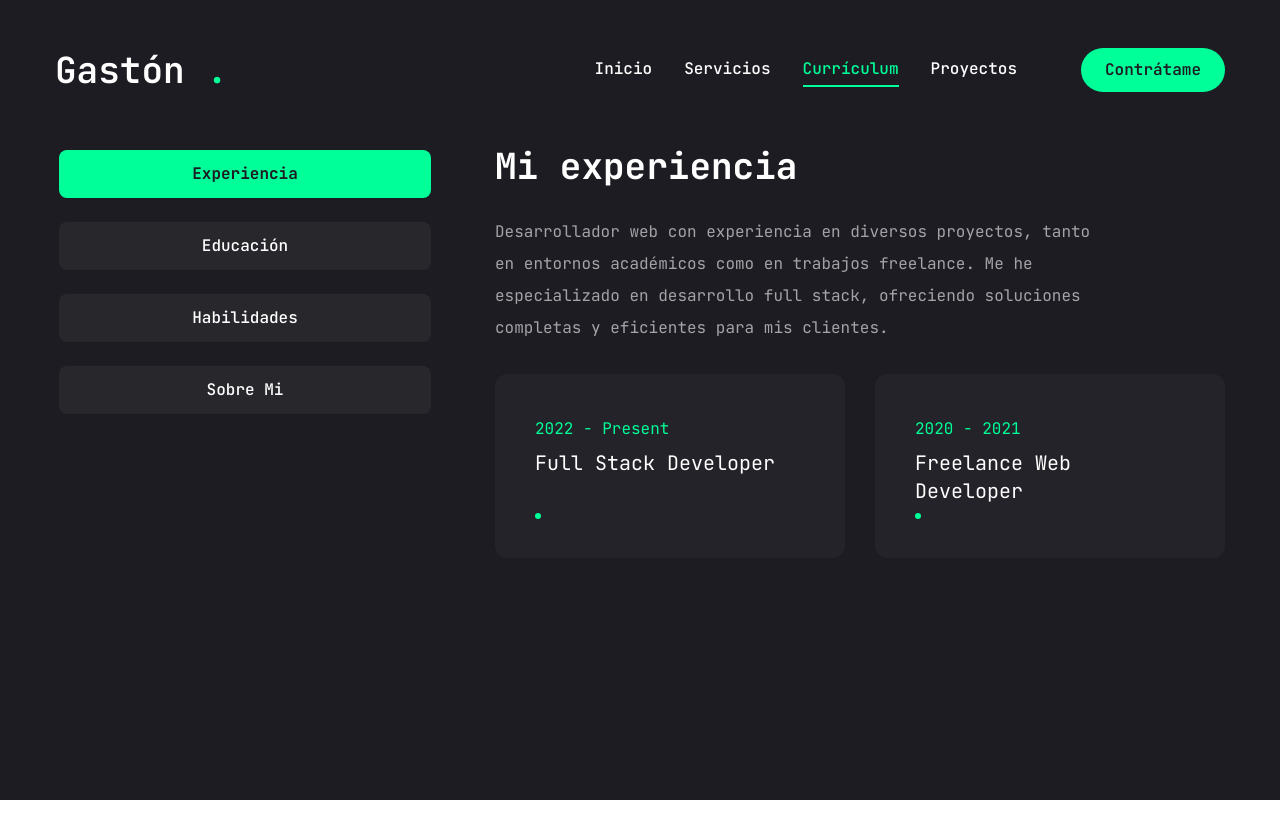
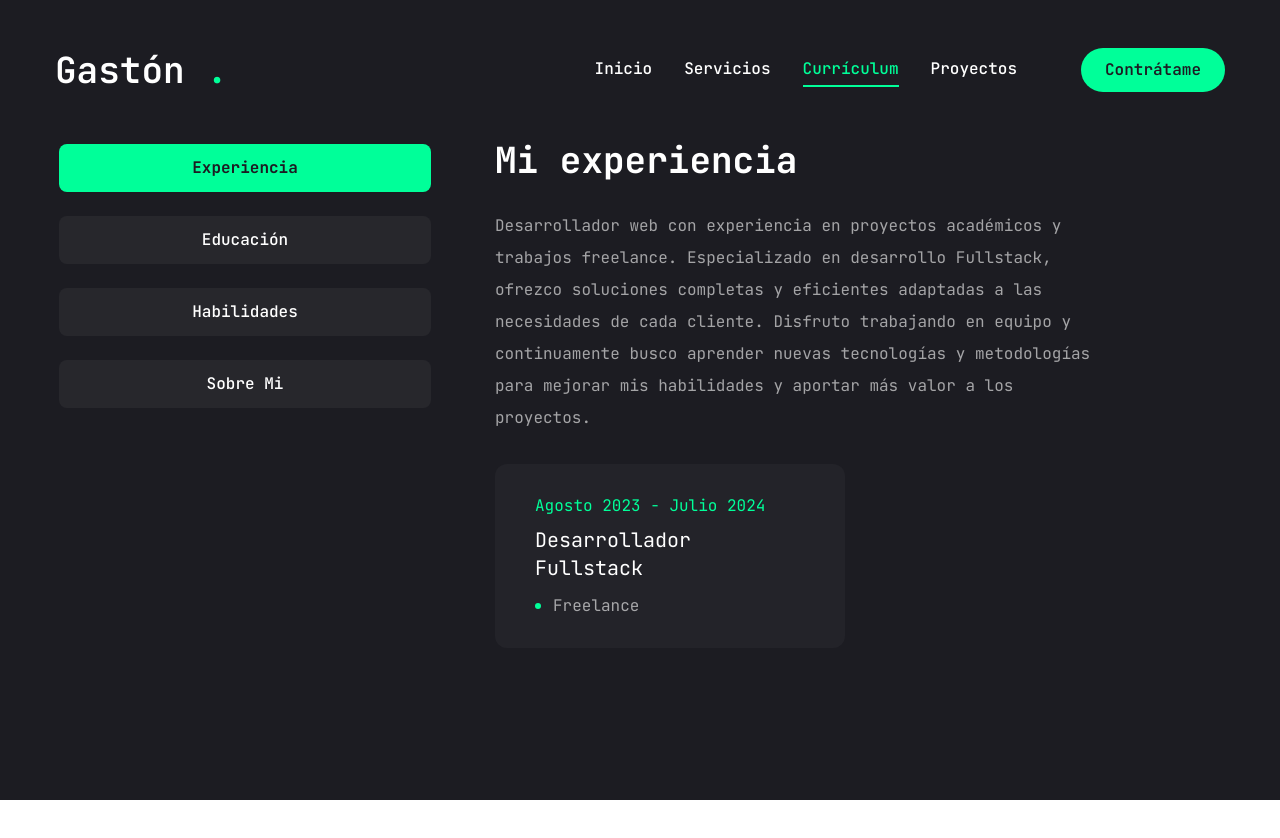
Before and after one commit to lisuben15/portfolio, a Next.js app: page /resume in a window 1280 px wide. Shown: the top 838 px of the page. Before the commit the page ends 800 px from the top, so only its background shows below. Built offline with nearby package versions, Linux system fonts and the light colour scheme.

Commit message:
Actualizo experiencia

```diff
--- a/app/page.jsx
+++ b/app/page.jsx
@@ -3,7 +3,7 @@ import { FiDownload } from "react-icons/fi";
 import Social from "@/components/Social";
 import Photo from "@/components/Photo";
 import Stats from "@/components/Stats";
-import { FaHtml5, FaCss3, FaJs, FaReact, FaFigma, FaNodeJs, } from "react-icons/fa";
+import { FaHtml5, FaCss3, FaJs, FaReact, FaFigma, FaAngular, FaGithub } from "react-icons/fa";
 import { SiTailwindcss, SiNextdotjs } from "react-icons/si";
 import { Tooltip, TooltipTrigger, TooltipContent, TooltipProvider } from "@/components/ui/tooltip";
 
@@ -22,28 +22,29 @@ const Home = () => {
       },
       {
         icon: <FaJs />,
-        name: "javascript",
+        name: "Javascript",
       },
       {
         icon: <FaReact />,
-        name: "react.js",
+        name: "React",
       },
       {
         icon: <SiNextdotjs />,
-        name: "next.js",
+        name: "Next.js",
       },
       {
         icon: <SiTailwindcss />,
-        name: "tailwind.css",
+        name: "tailwind",
       },
       {
-        icon: <FaNodeJs />,
-        name: "node.js",
+        icon: <FaAngular />,
+        name: "Angular",
       },
       {
         icon: <FaFigma />,
-        name: "figma",
+        name: "Figma",
       },
+
     ]
 
   }
--- a/app/resume/page.jsx
+++ b/app/resume/page.jsx
@@ -37,17 +37,12 @@ const about = {
 const experience = {
   icon: '/assets/resume/badge.svg',
   title: 'Mi experiencia',
-  description: "Desarrollador web con experiencia en diversos proyectos, tanto en entornos académicos como en trabajos freelance. Me he especializado en desarrollo full stack, ofreciendo soluciones completas y eficientes para mis clientes.",
+  description: "Desarrollador web con experiencia en proyectos académicos y trabajos freelance. Especializado en desarrollo Fullstack, ofrezco soluciones completas y eficientes adaptadas a las necesidades de cada cliente. Disfruto trabajando en equipo y continuamente busco aprender nuevas tecnologías y metodologías para mejorar mis habilidades y aportar más valor a los proyectos.",
   items: [
     {
-      company: "",
-      position: "Full Stack Developer",
-      duration: "2022 - Present",
-    },
-    {
-      company: "",
-      position: "Freelance Web Developer",
-      duration: "2020 - 2021",
+      company: "Freelance",
+      position: "Desarrollador Fullstack",
+      duration: "Agosto 2023 - Julio 2024",
     },
 
   ]
```
